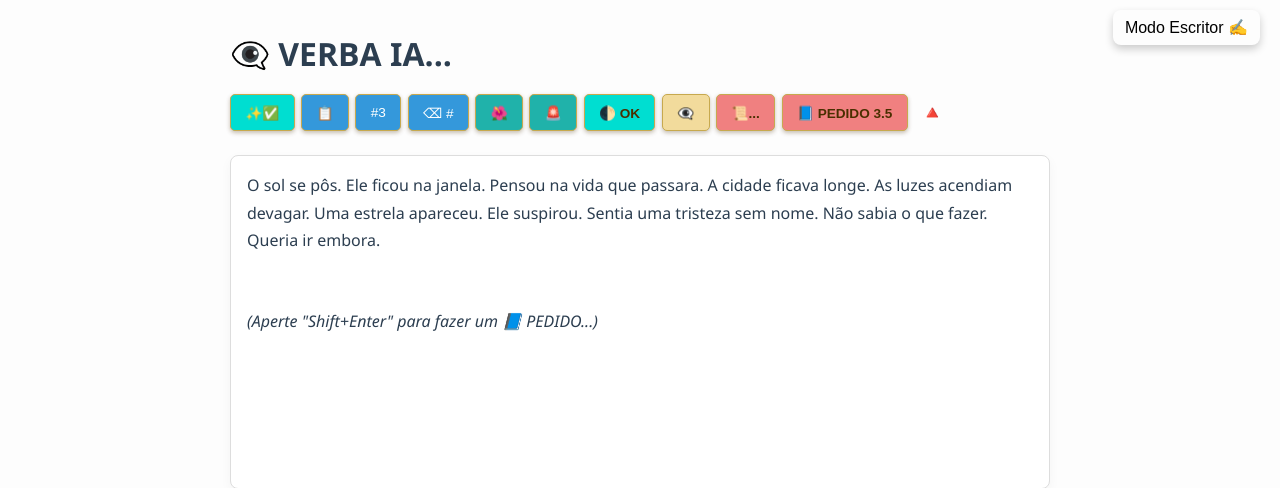
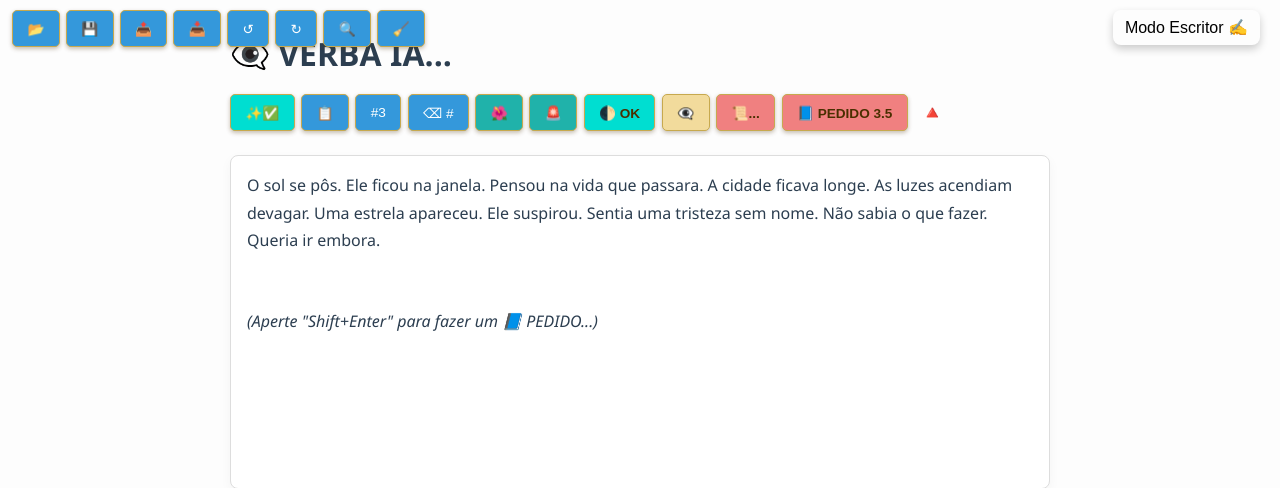
Before and after one commit to benilto87/verbaia1, a Flask app: page / in a window 1280 px wide. Shown: the top 488 px of the page. Run offline with Flask 3, Linux system fonts and the light colour scheme; the visitor is signed in with stand-in values (Sample User, id 1).

Commit message:
🛠️ mais mudanças versão celular

```diff
--- a/templates/index.html
+++ b/templates/index.html
@@ -64,15 +64,15 @@
 
 <!-- Botões principais -->
 <div id="botoesFixosEsquerda">
-  <button class="toolbar-button botao-modificavel" onclick="loadText()" title="Carregar Texto">📂</button>
-  <button id="saveButton" class="toolbar-button botao-modificavel" onclick="saveText()" title="Salvar Texto">💾</button>
-  <button class="toolbar-button botao-modificavel" onclick="saveAsFile()" title="Salvar como Arquivo">📤</button>
-  <button class="toolbar-button botao-modificavel" onclick="document.getElementById('fileInput').click()" title="Abrir Arquivo">📥</button>
+  <button class="toolbar-button botao-fixo-tarefa" onclick="loadText()" title="Carregar Texto">📂</button>
+  <button id="saveButton" class="toolbar-button botao-fixo-tarefa" onclick="saveText()" title="Salvar Texto">💾</button>
+  <button class="toolbar-button botao-fixo-tarefa" onclick="saveAsFile()" title="Salvar como Arquivo">📤</button>
+  <button class="toolbar-button botao-fixo-tarefa" onclick="document.getElementById('fileInput').click()" title="Abrir Arquivo">📥</button>
   <input type="file" id="fileInput" accept=".txt" onchange="loadFromFile(event)" style="display: none;">
-  <button class="toolbar-button botao-modificavel" onclick="undo()" title="Desfazer">↺</button>
-  <button class="toolbar-button botao-modificavel" onclick="redo()" title="Refazer">↻</button>
-  <button class="toolbar-button botao-modificavel" onclick="abrirBusca()" title="Busca interna">🔍</button>
-  <button class="toolbar-button botao-modificavel" onclick="cleanSymbols()" title="Limpar Símbolos">🧹</button>
+  <button class="toolbar-button botao-fixo-tarefa" onclick="undo()" title="Desfazer">↺</button>
+  <button class="toolbar-button botao-fixo-tarefa" onclick="redo()" title="Refazer">↻</button>
+  <button class="toolbar-button botao-fixo-tarefa" onclick="abrirBusca()" title="Busca interna">🔍</button>
+  <button class="toolbar-button botao-fixo-tarefa" onclick="cleanSymbols()" title="Limpar Símbolos">🧹</button>
 </div>
 
 
```
